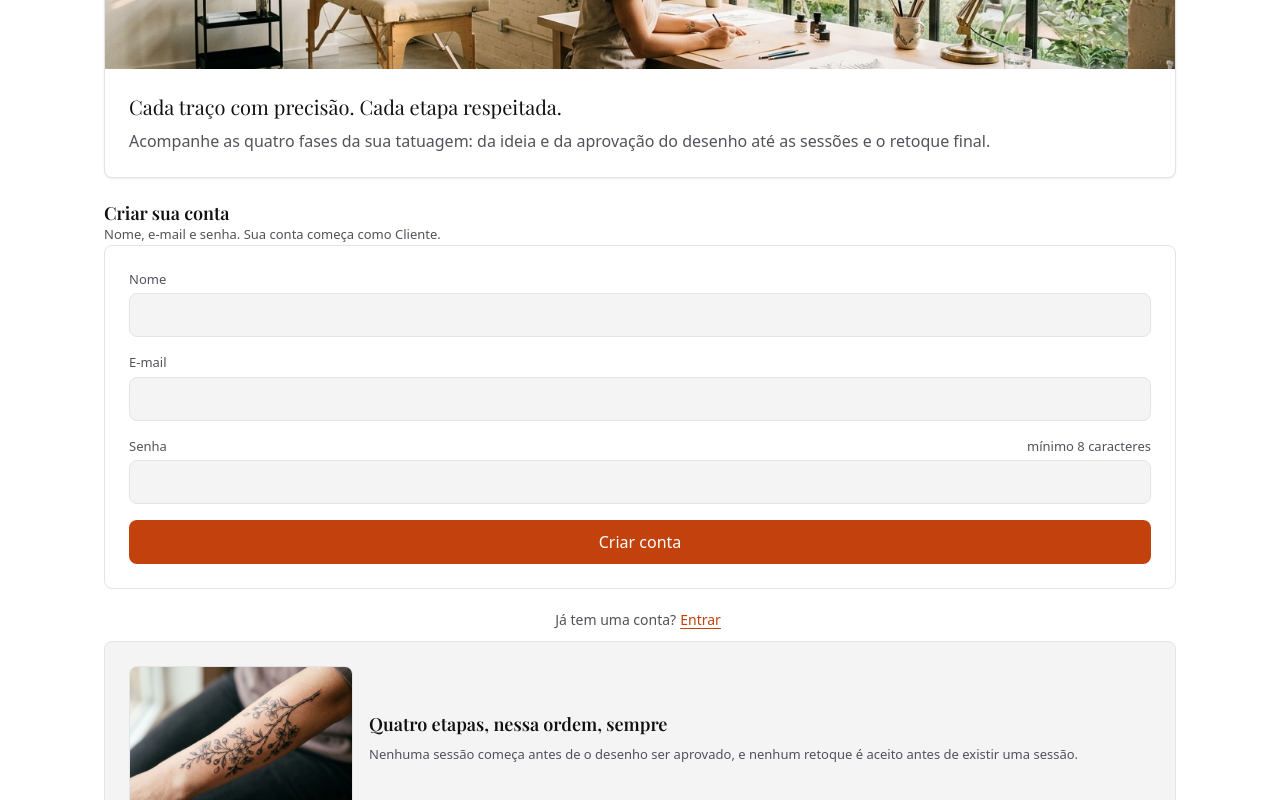
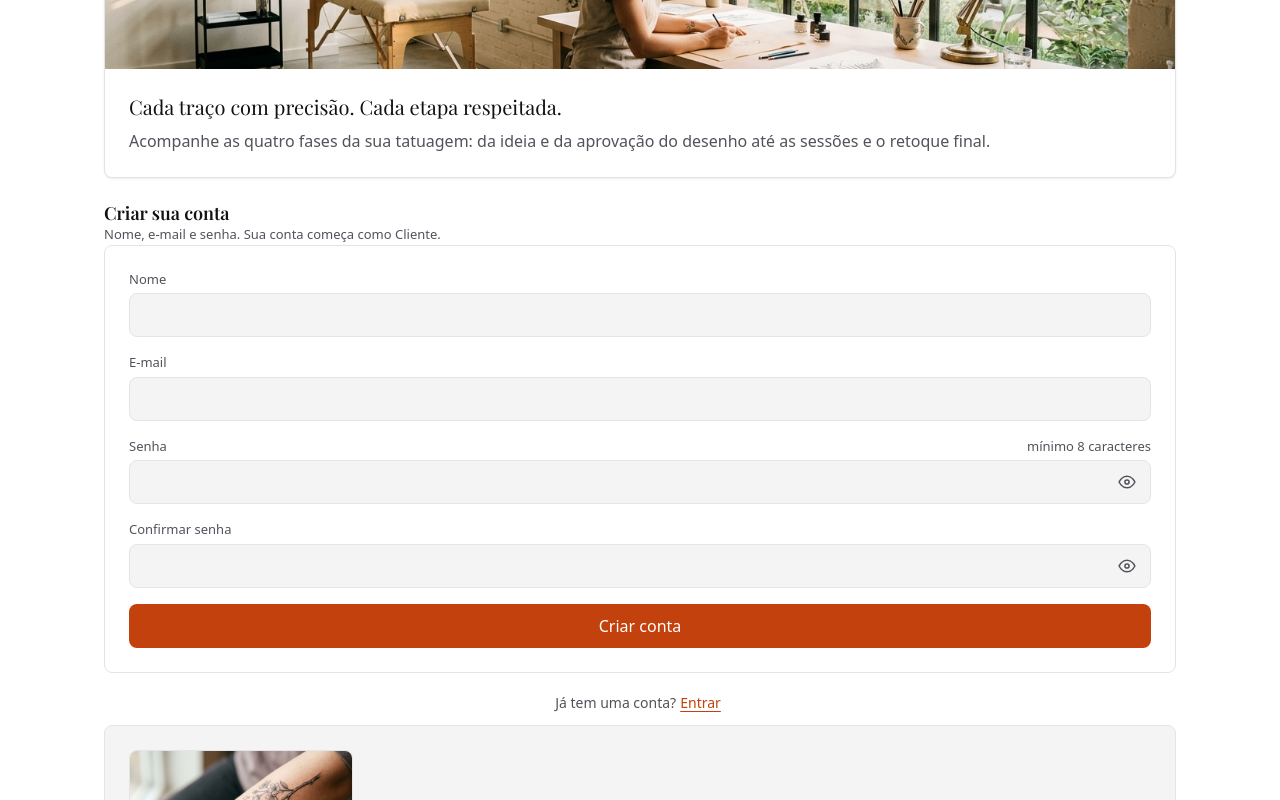
Before and after one commit to WaldemarRobertoKuehn/Persona-Tatuador, a React (Vite) app in the folder frontend/: page / in a window 1280 px wide. Both pictures are taken after a click on the button "Criar conta". Shown: the part 281-1081 px from the top of the page. Built offline with nearby package versions, Linux system fonts and the light colour scheme.

Commit message:
Atualização da Senha

```diff
--- a/frontend/src/estilos/base.css
+++ b/frontend/src/estilos/base.css
@@ -394,6 +394,46 @@ p {
   color: var(--cor-texto);
   font-family: var(--fonte-texto);
   font-size: 1rem;
+}
+
+.campo-senha {
+  position: relative;
+}
+
+.campo-senha input {
+  padding-right: 3.25rem;
+}
+
+.botao-olho {
+  position: absolute;
+  top: 50%;
+  right: var(--espaco-1);
+  display: inline-flex;
+  align-items: center;
+  justify-content: center;
+  width: 2.5rem;
+  height: 2.5rem;
+  padding: 0;
+  transform: translateY(-50%);
+  border: 0;
+  border-radius: var(--raio);
+  background: transparent;
+  color: var(--cor-texto-fraco);
+  cursor: pointer;
+}
+
+.botao-olho:hover {
+  color: var(--cor-texto);
+}
+
+.botao-olho:focus-visible {
+  outline: 2px solid var(--cor-acento-texto);
+  outline-offset: 1px;
+}
+
+.botao-olho svg {
+  width: 1.25rem;
+  height: 1.25rem;
 }
 
 .campo textarea,
--- a/frontend/src/telas/Login.jsx
+++ b/frontend/src/telas/Login.jsx
@@ -22,12 +22,16 @@ export default function Login({
   const [nome, setNome] = useState("");
   const [email, setEmail] = useState("");
   const [senha, setSenha] = useState("");
+  const [confirmacaoSenha, setConfirmacaoSenha] = useState("");
+  const [erroConfirmacao, setErroConfirmacao] = useState("");
   const ehCadastro = modo === "cadastrar";
   const ocupado = entrando || cadastrando;
 
   function trocarModo(novoModo) {
     setModo(novoModo);
     setSenha("");
+    setConfirmacaoSenha("");
+    setErroConfirmacao("");
     aoLimparErro();
   }
 
@@ -35,6 +39,11 @@ export default function Login({
     evento.preventDefault();
 
     if (ehCadastro) {
+      if (senha !== confirmacaoSenha) {
+        setErroConfirmacao("As senhas não coincidem.");
+        return;
+      }
+
       aoCadastrar(nome, email, senha);
     } else {
       aoEntrar(email, senha);
@@ -112,22 +121,49 @@ export default function Login({
           />
         </label>
 
-        <label className="campo">
-          <span className="campo-rodape">
-            Senha
-            {ehCadastro ? <span className="campo-dica"> mínimo 8 caracteres</span> : null}
-          </span>
-          <input
-            type="password"
+        <CampoSenha
+          id="senha"
           name="senha"
+          label="Senha"
+          dica={ehCadastro ? "mínimo 8 caracteres" : null}
           value={senha}
-            onChange={(evento) => setSenha(evento.target.value)}
+          onChange={(valor) => {
+            setSenha(valor);
+            setErroConfirmacao("");
+          }}
           autoComplete={ehCadastro ? "new-password" : "current-password"}
           minLength={ehCadastro ? 8 : 1}
           maxLength={128}
-            required
         />
-        </label>
+
+        {ehCadastro ? (
+          <>
+            <CampoSenha
+              id="confirmacao-senha"
+              name="confirmacaoSenha"
+              label="Confirmar senha"
+              value={confirmacaoSenha}
+              onChange={(valor) => {
+                setConfirmacaoSenha(valor);
+                setErroConfirmacao("");
+              }}
+              autoComplete="new-password"
+              minLength={8}
+              maxLength={128}
+              invalido={Boolean(erroConfirmacao)}
+              descricaoId="erro-confirmacao-senha"
+            />
+            {erroConfirmacao ? (
+              <p
+                className="aviso aviso-erro"
+                id="erro-confirmacao-senha"
+                role="alert"
+              >
+                {erroConfirmacao}
+              </p>
+            ) : null}
+          </>
+        ) : null}
 
         {erro ? (
           <p className="aviso aviso-erro" role="alert">
@@ -178,3 +214,74 @@ export default function Login({
     </main>
   );
 }
+
+function CampoSenha({
+  id,
+  name,
+  label,
+  dica,
+  value,
+  onChange,
+  autoComplete,
+  minLength,
+  maxLength,
+  invalido = false,
+  descricaoId,
+}) {
+  const [visivel, setVisivel] = useState(false);
+
+  return (
+    <div className="campo">
+      <label className="campo-rodape" htmlFor={id}>
+        {label}
+        {dica ? <span className="campo-dica">{dica}</span> : null}
+      </label>
+      <div className="campo-senha">
+        <input
+          id={id}
+          type={visivel ? "text" : "password"}
+          name={name}
+          value={value}
+          onChange={(evento) => onChange(evento.target.value)}
+          autoComplete={autoComplete}
+          minLength={minLength}
+          maxLength={maxLength}
+          aria-invalid={invalido}
+          aria-describedby={invalido ? descricaoId : undefined}
+          required
+        />
+        <button
+          className="botao-olho"
+          type="button"
+          aria-label={visivel ? "Ocultar senha" : "Mostrar senha"}
+          aria-pressed={visivel}
+          onClick={() => setVisivel(!visivel)}
+        >
+          <svg
+            aria-hidden="true"
+            viewBox="0 0 24 24"
+            fill="none"
+            stroke="currentColor"
+            strokeWidth="1.8"
+            strokeLinecap="round"
+            strokeLinejoin="round"
+          >
+            {visivel ? (
+              <>
+                <path d="M3 3l18 18" />
+                <path d="M10.6 10.6a2 2 0 002.8 2.8" />
+                <path d="M9.9 5.2A10.8 10.8 0 0112 5c5 0 8.5 4.5 9.5 7-.4 1-1.3 2.3-2.6 3.5" />
+                <path d="M6.2 6.2C3.9 7.6 2.7 9.8 2.5 12c.5 1.2 2.7 5 7.5 6.6a10 10 0 004 .3" />
+              </>
+            ) : (
+              <>
+                <path d="M2.5 12S6 5 12 5s9.5 7 9.5 7-3.5 7-9.5 7-9.5-7-9.5-7z" />
+                <circle cx="12" cy="12" r="2.5" />
+              </>
+            )}
+          </svg>
+        </button>
+      </div>
+    </div>
+  );
+}
```
Lines whose indentation alone changed are shown as unchanged.
